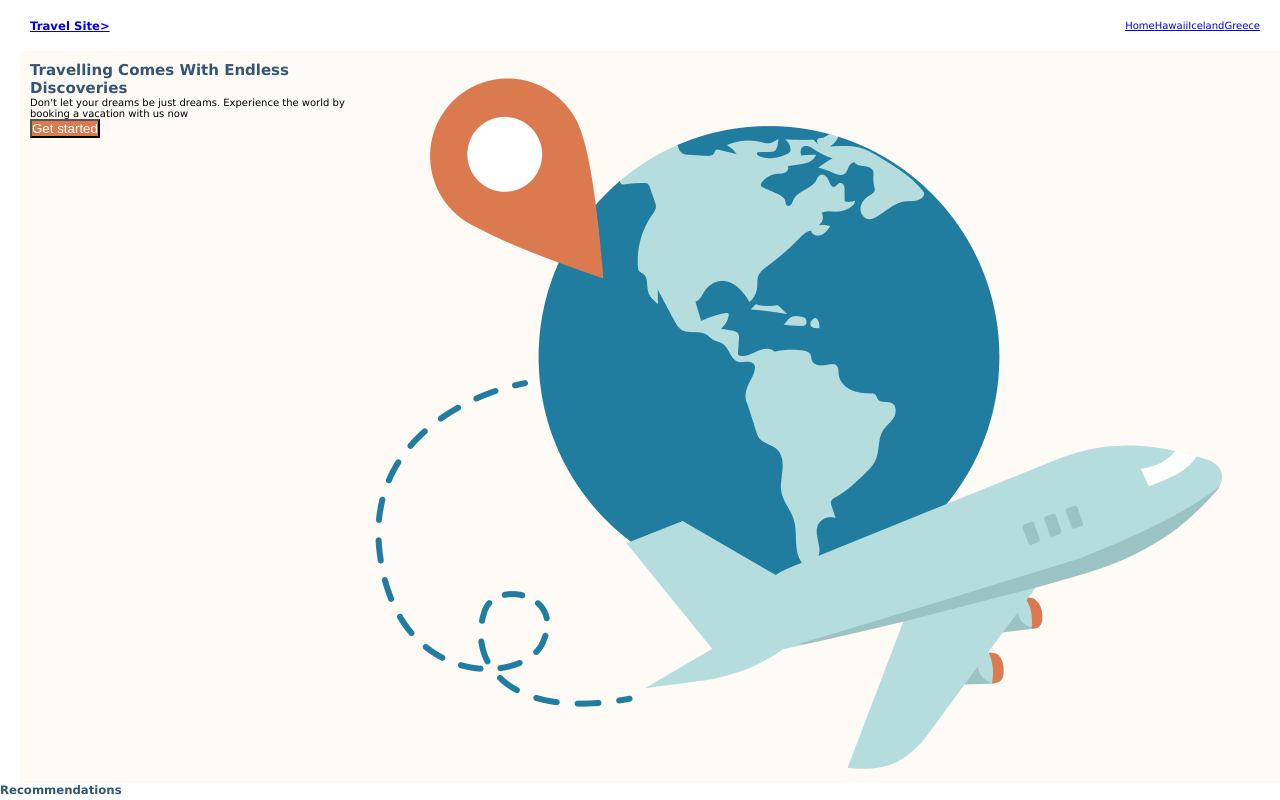
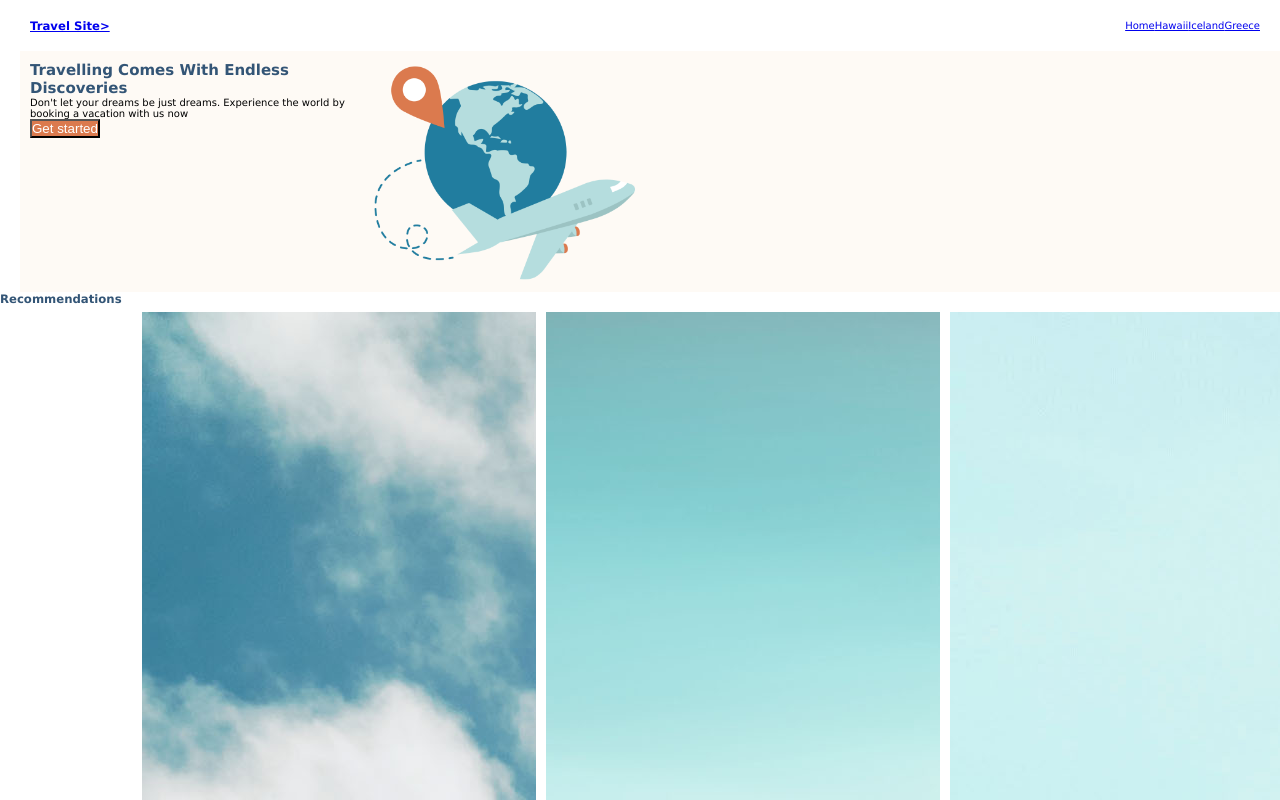
Before and after one commit to siradm/sirad-mohamud-travelsite, a plain HTML site: page index.html in a window 1280 px wide. Shown: the top 800 px of the page. Drawn offline with Linux system fonts and the light colour scheme.

Commit message:
made chages to html and css

```diff
--- a/css/main.css
+++ b/css/main.css
@@ -9,6 +9,7 @@ html {
 
 
 }
+
 
 body{
     min-height: 1000px;
@@ -78,7 +79,10 @@ body{
     width: 100%;
 
 }
-
+.hero__img img{
+    min-height: 8rem;
+    max-height: 21.875rem;
+}
 .recs{
     display: flex;
 
```
